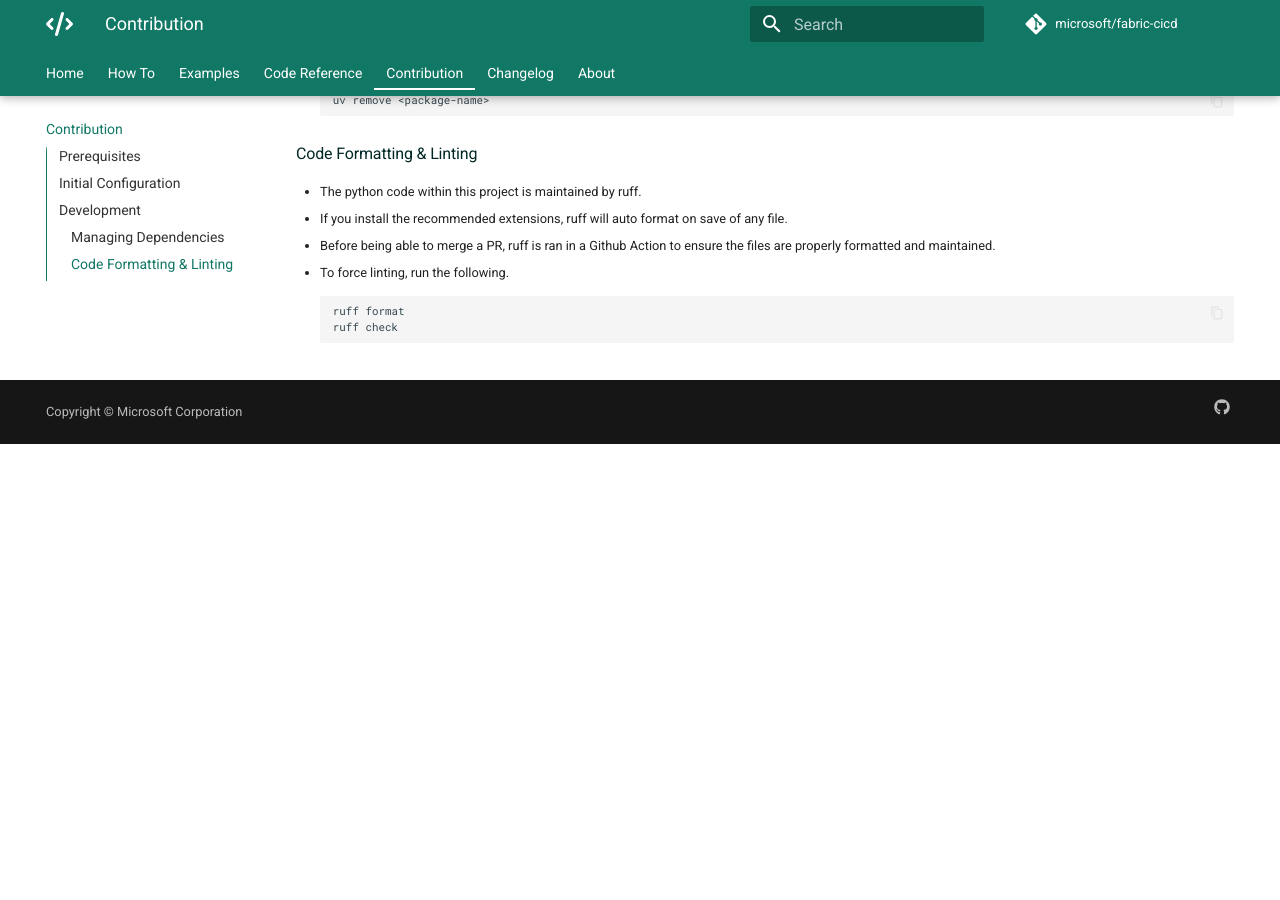
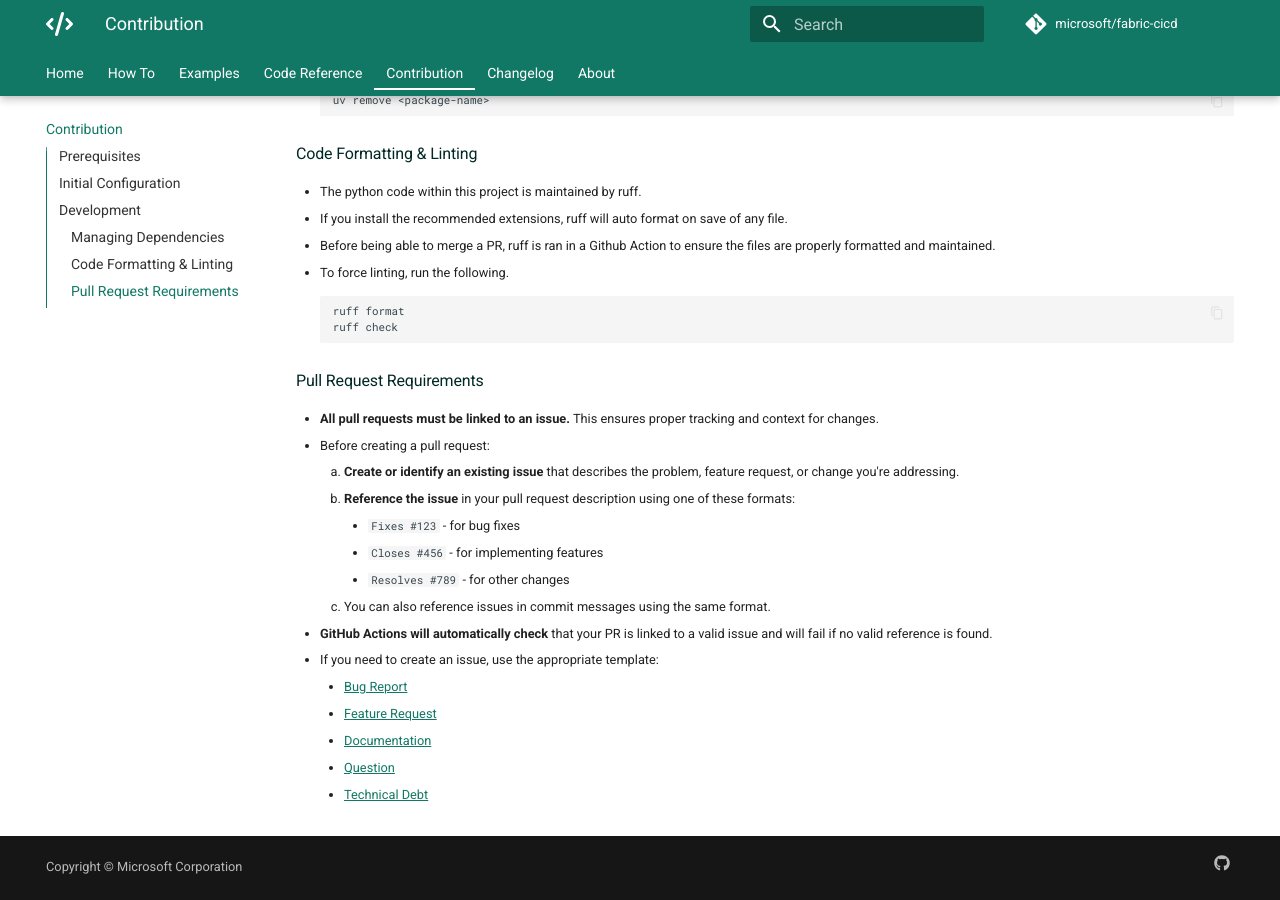
Before and after one commit to shirasassoon/fabric-cicd, an MkDocs documentation site: the page built from docs/contribution.md, in a window 1280 px wide and 900 px high, scrolled down 1392 px. Built offline with MkDocs 1.6.1 and Material for MkDocs 9.7.7, drawn with Linux system fonts in a browser that asks for light colours; comment, search, counter and statistics services are not loaded; the version menu is left out; before the commit the page ends 1836 px from its top, so only the background shows below that.

Commit message:
Resolves #368 Add GitHub Actions workflow to enforce PR-to-issue linking (#369)
This pull request introduces a new workflow to enforce linking pull
requests to issues and updates the documentation and templates to
support this requirement. The most important changes include adding a
GitHub Actions workflow to validate issue links, updating the pull
request template, and enhancing the contribution guidelines.

### Workflow to enforce issue linking:

*
[`.github/workflows/pr-issue-check.yml`](diffhunk://#diff-680a4b42df178a4cd016aa49afb60dba00825826693695626f415575c8893cd2R1-R187):
Added a GitHub Actions workflow (`PR Issue Link Check`) that checks if
pull requests are properly linked to valid issues. The workflow
validates issue references in the pull request description, title, or
commit messages using specific patterns and ensures the referenced
issues exist in the repository.

### Documentation updates:

*
[`docs/contribution.md`](diffhunk://#diff-362883943baf53434379354560bf3d11b49ca4a8eeadd1bc8e37e44b04e230e1R79-R96):
Updated the contribution guidelines to include a new section on pull
request requirements. This section explains the need to link pull
requests to issues, provides examples of acceptable formats (`Fixes
#123`, `Closes #456`, `Resolves #789`), and mentions the automated
validation by GitHub Actions.

### Template updates:

*
[`.github/pull_request_template.md`](diffhunk://#diff-b2496e80299b8c3150b1944450bd81c622e04e13d15c411d291db0927d75fd6bR1-R12):
Revised the pull request template to include a mandatory section for
linking issues. Contributors are prompted to reference issues using
specific formats directly in the template.

---------

Co-authored-by: copilot-swe-agent[bot] <198982749+Copilot@users.noreply.github.com>
Co-authored-by: jmuziki <7222660+jmuziki@users.noreply.github.com>
Co-authored-by: Joe Muziki <joemuziki@microsoft.com>

````diff
--- a/docs/contribution.md
+++ b/docs/contribution.md
@@ -76,3 +76,21 @@ Before you begin, ensure you have the following installed:
     ruff format
     ruff check
     ```
+
+### Pull Request Requirements
+
+-   **All pull requests must be linked to an issue.** This ensures proper tracking and context for changes.
+-   Before creating a pull request:
+    1. **Create or identify an existing issue** that describes the problem, feature request, or change you're addressing.
+    2. **Reference the issue** in your pull request description using one of these formats:
+        - `Fixes #123` - for bug fixes
+        - `Closes #456` - for implementing features
+        - `Resolves #789` - for other changes
+    3. You can also reference issues in commit messages using the same format.
+-   **GitHub Actions will automatically check** that your PR is linked to a valid issue and will fail if no valid reference is found.
+-   If you need to create an issue, use the appropriate template:
+    - [Bug Report](https://github.com/microsoft/fabric-cicd/issues/new?template=1-bug.yml)
+    - [Feature Request](https://github.com/microsoft/fabric-cicd/issues/new?template=2-feature.yml)
+    - [Documentation](https://github.com/microsoft/fabric-cicd/issues/new?template=3-documentation.yml)
+    - [Question](https://github.com/microsoft/fabric-cicd/issues/new?template=4-question.yml)
+    - [Technical Debt](https://github.com/microsoft/fabric-cicd/issues/new?template=5-tech-debt.yml)
````
Also changed, not shown: .github/pull_request_template.md (added), 1 other file.
